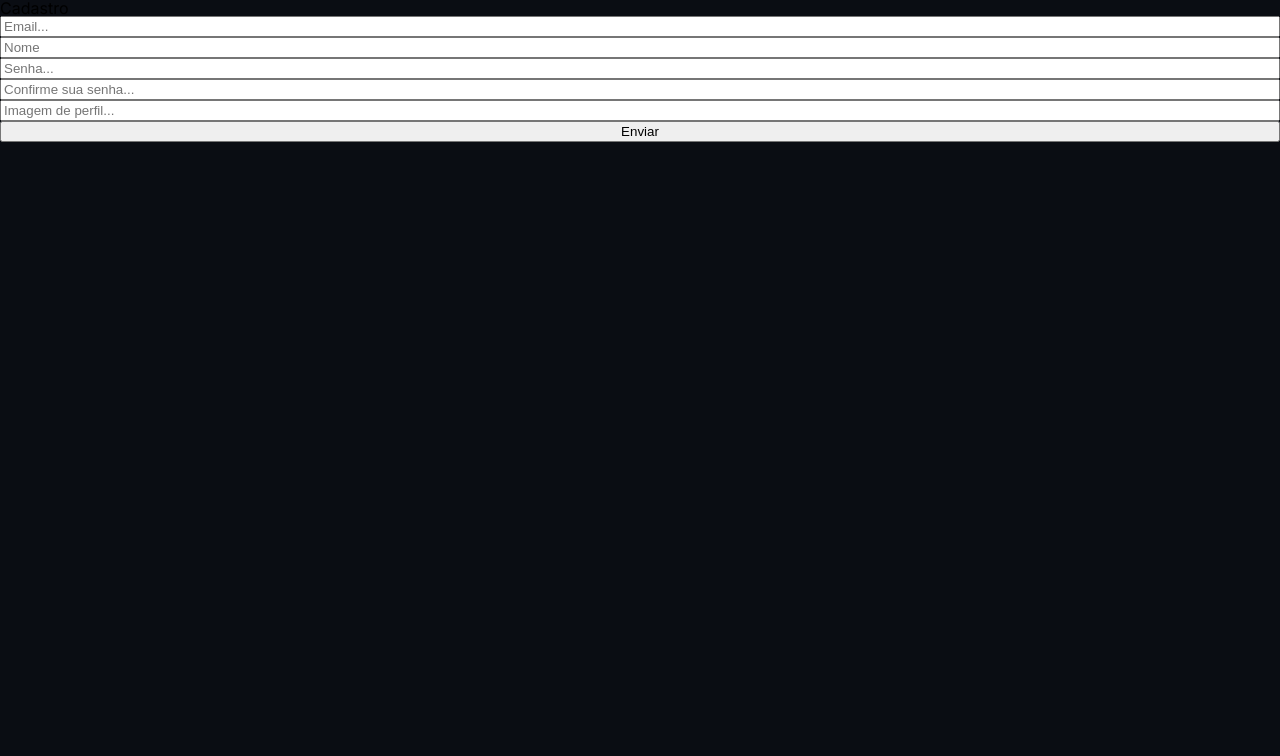
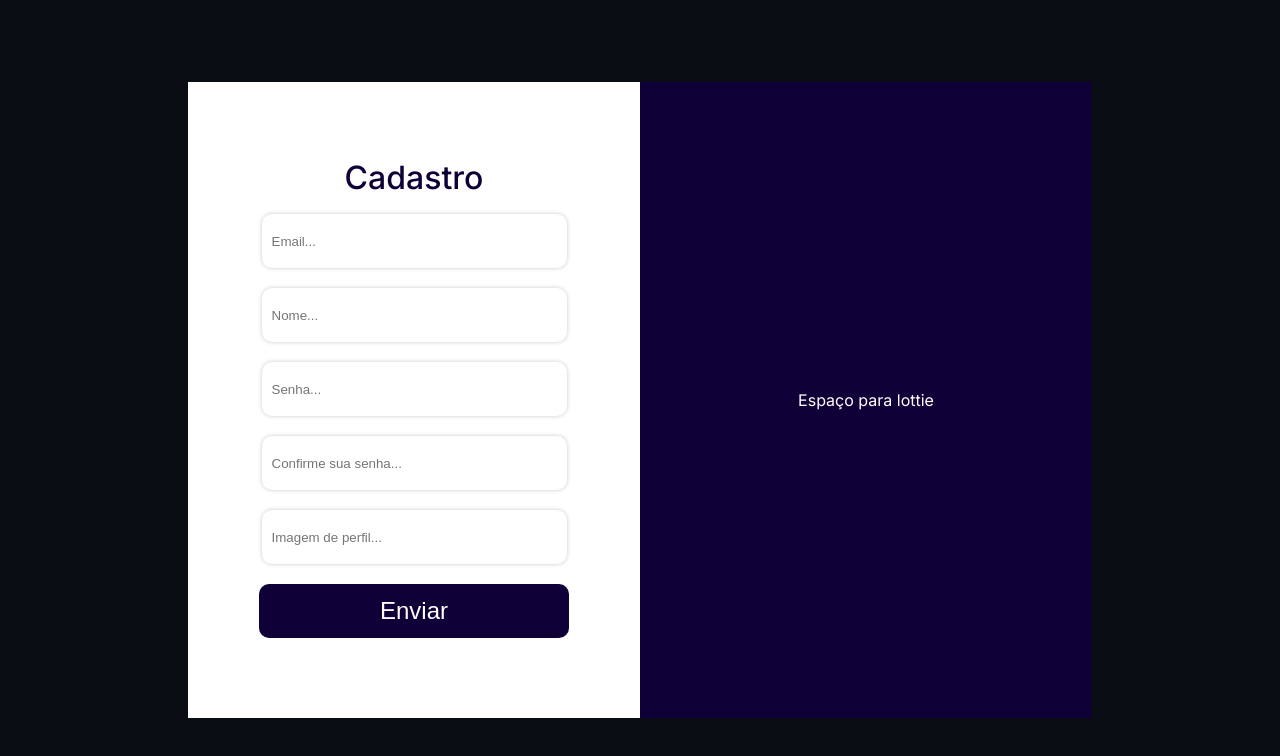
Before and after one commit to brenodevreact/TaskManager, a Next.js app: page /cadastro in a window 1280 px wide. Shown: the top 756 px of the page. Built offline with nearby package versions, Linux system fonts and the light colour scheme.

Commit message:
Feat: Cadastro adicionado e estilizado

```diff
--- a/src/app/cadastro/page.tsx
+++ b/src/app/cadastro/page.tsx
@@ -22,15 +22,18 @@ const page = () => {
 
   return (
     <div className={style.mainCadastro}>
+        <FormCadastro onSubmit={handleSubmit(onSubmit)}>
         <h2>Cadastro</h2>
-        <FormCadastro onSubmit={handleSubmit(onSubmit)}>
             <input type="email" {...register("email")} placeholder='Email...'/>
-            <input type="text" {...register("name")} placeholder='Nome'/>
+            <input type="text" {...register("name")} placeholder='Nome...'/>
             <input type="password" {...register("password")} placeholder='Senha...'/>
             <input type="password" {...register("confirmPassword")} placeholder='Confirme sua senha...'/>
             <input type="text" {...register("img")} placeholder='Imagem de perfil...'/>
             <button type="submit">Enviar</button>
         </FormCadastro>
+        <div>
+          <h2>Espaço para lottie</h2>
+        </div>
     </div>
   )
 }
--- a/src/app/cadastro/style.module.css
+++ b/src/app/cadastro/style.module.css
@@ -1,4 +1,21 @@
 .mainCadastro {
     color: black;
+    display: flex;
+    flex-direction: row;
+    align-items: center;
+    justify-content: center;
+    min-height: 100vh;
+}
 
+.mainCadastro div {
+    display: flex;
+    flex-direction: column;
+    align-items: center;
+    justify-content: center;
+    width: 50%;
+    max-width: 412px;
+    min-height: 596px;
+    padding: 20px;
+    color: white;
+    background-color: var(--brand);
 }
--- a/src/components/Form/style.module.css
+++ b/src/components/Form/style.module.css
@@ -1,4 +1,54 @@
 .form {
     display: flex;
     flex-direction: column;
+    align-items: center;
+    justify-content: center;
+    gap: 20px;
+
+    width: 50%;
+    max-width: 412px;
+    min-height: 596px;
+    padding: 20px;
+
+    background-color: white;
+
 }
+
+.form input {
+    width: 90%;
+    max-width: 285px;
+    height: 54px;
+    padding: 0 10px;
+    border-radius: 10px;
+    border: none;
+    box-shadow: 0px 0px 4px 0px #c9c9c9 ;
+    transition: transform 0.5 ease-in;
+}
+
+.form input:hover {
+    transform: scale(1.01)
+}
+
+.form h2 {
+    font-size: 32px;
+    font-weight: 500;
+    color: var(--brand);
+}
+
+.form button {
+    width: 90%;
+    max-width: 310px;
+    height: 54px;
+    padding: 0 10px;
+    border-radius: 10px;
+    border: none;
+    font-size: 24px;
+    background-color: var(--brand);
+    color: white;
+    cursor: pointer;
+    transition: transform 0.5 ease-in;
+}
+
+.form button:hover {
+    transform: scale(1.01)
+}
```
